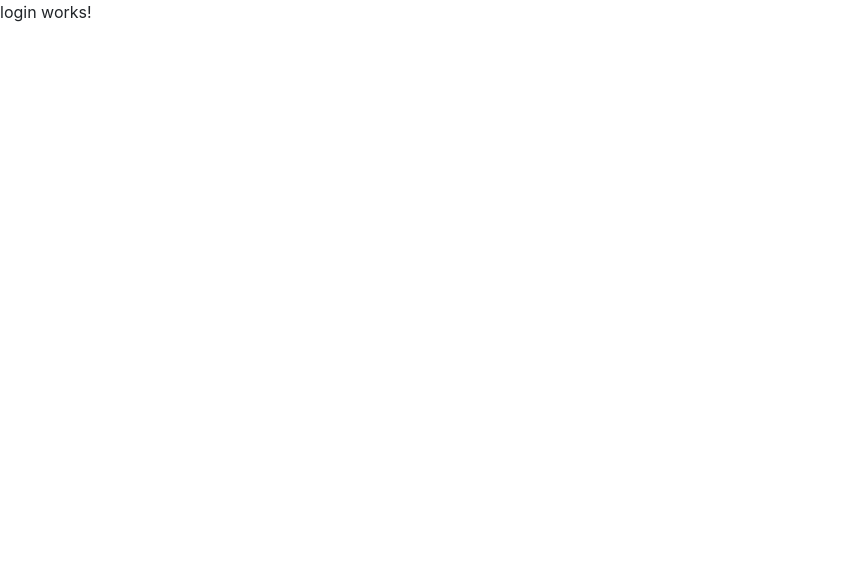
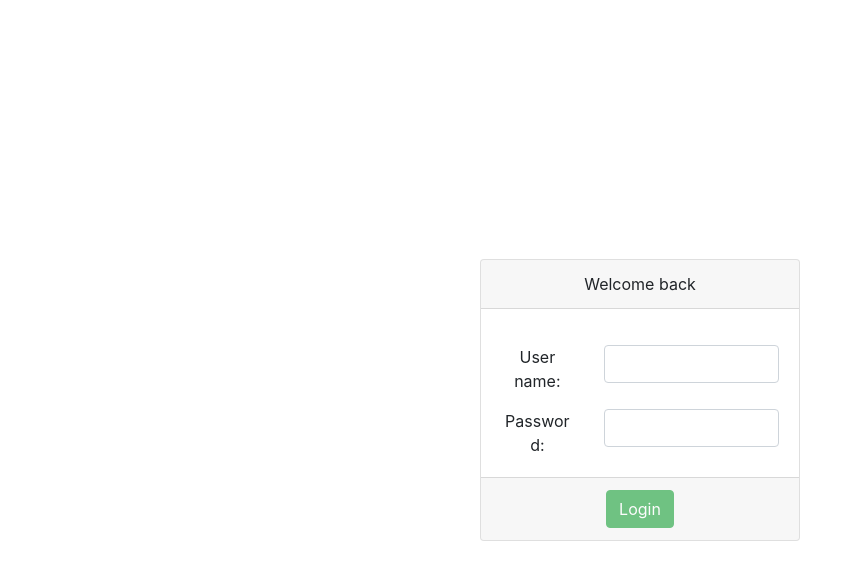
Before and after one commit to imansobhaniyan/SimpleWorkingSchedualer, an Angular app in the folder SimpleWorkingSchedualer/ClientApp/: page /login in a window 1280 px wide. Shown: the top 580 px of the page, without its empty margins (0-862 px from the left). Built offline with nearby package versions, Linux system fonts and the light colour scheme.

Commit message:
fix injecting http client helper

```diff
--- a/SimpleWorkingSchedualer/ClientApp/src/app/app.module.ts
+++ b/SimpleWorkingSchedualer/ClientApp/src/app/app.module.ts
@@ -11,6 +11,7 @@ import { CounterComponent } from './pages/counter/counter.component';
 import { FetchDataComponent } from './pages/fetch-data/fetch-data.component';
 import { LoginComponent } from './pages/login/login.component';
 import { MainLayoutComponent } from './layouts/main-layout/main-layout.component';
+import { HttpClientHelper } from './utilities/HttpClientHelper';
 
 @NgModule({
   declarations: [
--- /dev/null
+++ b/SimpleWorkingSchedualer/ClientApp/src/app/pages/login/login.component.css
@@ -0,0 +1,6 @@
+.center-center {
+    position: absolute;
+    top: 50%;
+    left: 50%;
+    transform: translate(-50%, -50%);
+}
--- a/SimpleWorkingSchedualer/ClientApp/src/app/pages/login/login.component.html
+++ b/SimpleWorkingSchedualer/ClientApp/src/app/pages/login/login.component.html
@@ -1 +1,23 @@
-<p>login works!</p>
+<div class="center-center w-25">
+    <form class="card" (submit)="this.login()">
+        <div class="card-header text-center">Welcome back {{userName}}</div>
+        <div class="card-body">
+            <div class="text-white text-center bg-danger rounded py-2" *ngIf="this.isInvalidCredential">Invalid user name and/or password</div>
+            <div class="row mt-3">
+                <div class="col-md-4 text-center">User name: </div>
+                <div class="col-md-8">
+                    <input type="text" class="form-control" [(ngModel)]="userName" name="userName" />
+                </div>
+            </div>
+            <div class="row mt-3">
+                <div class="col-md-4 text-center">Password: </div>
+                <div class="col-md-8">
+                    <input type="password" class="form-control" [(ngModel)]="password" name="password" />
+                </div>
+            </div>
+        </div>
+        <div class="card-footer text-center">
+            <button type="submit" class="btn btn-success" [disabled]="this.isLoading || userName == '' || password == ''">{{this.isLoading ? "Please wait" : "Login"}}</button>
+        </div>
+    </form>
+</div>
--- a/SimpleWorkingSchedualer/ClientApp/src/app/pages/login/login.component.ts
+++ b/SimpleWorkingSchedualer/ClientApp/src/app/pages/login/login.component.ts
@@ -1,14 +1,37 @@
-import { Component, OnInit } from '@angular/core';
+import { Component } from '@angular/core';
+import { Router } from '@angular/router';
+import { HttpClientHelper } from 'src/app/utilities/HttpClientHelper';
+import LocalStorageHelper from 'src/app/utilities/LocalStorageHelper';
 
 @Component({
   selector: 'app-login',
-  templateUrl: './login.component.html'
+  templateUrl: './login.component.html',
+  styleUrls: ['./login.component.css']
 })
-export class LoginComponent implements OnInit {
+export class LoginComponent {
 
-  constructor() { }
+  userName: string = "";
 
-  ngOnInit() {
+  password: string = "";
+
+  isInvalidCredential: boolean = false;
+
+  isLoading: boolean = false;
+
+  router: Router
+
+  httpClient: HttpClientHelper;
+
+  constructor(router: Router, httpCLientHelper: HttpClientHelper) {
+    this.router = router;
+    this.httpClient = httpCLientHelper;
+  }
+
+  login(): void {
+    this.isLoading = !this.isLoading;
+    this.httpClient.post('/api/login', { userName: this.userName, password: this.password }, result => {
+      this.isInvalidCredential = !this.isInvalidCredential;
+    });
   }
 
 }
--- a/SimpleWorkingSchedualer/ClientApp/src/app/utilities/HttpClientHelper.ts
+++ b/SimpleWorkingSchedualer/ClientApp/src/app/utilities/HttpClientHelper.ts
@@ -1,10 +1,12 @@
 import { HttpClient } from "@angular/common/http";
-import { Inject } from "@angular/core";
+import { Inject, Injectable } from "@angular/core";
 import { Router } from "@angular/router";
-import { Observable } from "rxjs";
 import ApiResult from "../models/api-result";
 
-export default class HttpClientHelper {
+@Injectable({
+    providedIn: 'root',
+})
+export class HttpClientHelper {
 
     private baseUrl: string;
 
```
